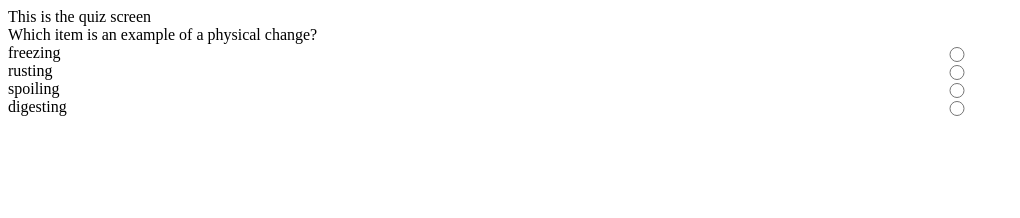
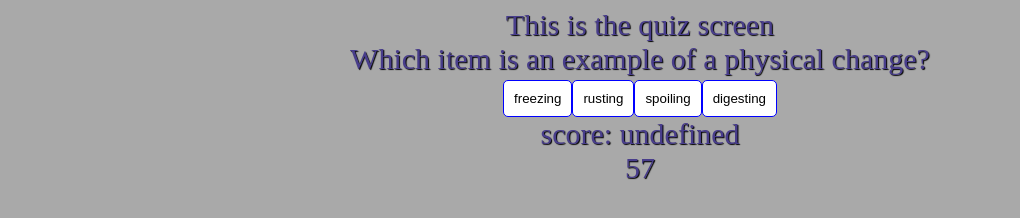
Before and after one commit to 14Kappaman/coding-assessment, a plain HTML site: page index.html in a window 1280 px wide. Both pictures are taken after a click on the button "startquiz". Shown: the whole page, without its empty margins (0-1020 px from the left). Drawn offline with nearby package versions, Linux system fonts and the light colour scheme.

Commit message:
added css syling, buttons, colors

```diff
--- a/main.js
+++ b/main.js
@@ -1,10 +1,14 @@
-
-
+var buttonscontainer;
+var timerupdate;
 var quizquestionview;
 var quizquestioninput;
 var quizquestionsubmit;
 var quizquestionoptions;
-var timer;
+var timerview;
+var timeleft;
+var lastupdate;
+var score;
+var scoreview;
 
 var questions = [
     {question: "Which item is an example of a physical change?", options: {
@@ -13,77 +17,115 @@ var questions = [
         c: "spoiling",
         d: "digesting",
     }, answer: "a"},
-    /*{question: "", options: {
-        a: "",
-        b: "",
-        c: "",
-        d: "",
+    {question: "Ice melting is an example of a?", options: {
+        a: "chemical change",
+        b: "physical change"
+
+    }, answer: "b"},
+    {question: "Roasting a marshmallow is an example of a?", options: {
+        a: "chemical change",
+        b: "physical change",
+
     }, answer: "a"},
-    {question: "", options: {
-        a: "",
-        b: "",
-        c: "",
-        d: "",
-    }, answer: "a"},
-    {question: "", options: {
-        a: "",
-        b: "",
-        c: "",
-        d: "",
-    }, answer: "a"}
-    {question: "", options: {
-        a: "",
-        b: "",
-        c: "",
-        d: "",
-    }, answer: "a"}*/
+    {question: "Is moving the lawn an example of physical or chemical change?", options: {
+        a: "chemical change",
+        b: "physical change",
+
+    }, answer: "b"},
+    {question: "Is bleaching your hair a physical or chemical change?", options: {
+        a: "physical change",
+        b: "chemical change",
+
+    }, answer: "b"}
 ]
-function displayquestion(){
-    var question = questions[0]
-    quizquestionview.html(question.question)
-    quizquestionoptions[0].html(question.options["a"])
-    quizquestionoptions[1].html(question.options["b"])
-    quizquestionoptions[2].html(question.options["c"])
-    quizquestionoptions[3].html(question.options["d"])
+function displayquestion(questionnumber){
+    var currentquestion=questions[questionnumber]
+    quizquestionview.html(currentquestion.question)
+    buttonscontainer.html("")
+    for (let key in currentquestion.options){
+        var button=$("<button></button>")
+        button.html(currentquestion.options[key])
+        buttonscontainer.append(button)
+        button.on("click", () => {
+            onanswer(currentquestion.answer,key,questionnumber+1)
+        })
+    }
+
+
+}
+function onanswer(answer,useranswer,nextquestion){
+    if (nextquestion >= questions.length){timeleft =0}
+    if (answer !== useranswer){
+        timeleft-=1000*10
+    }else {
+        score+=20;
+        scoreview.html(`score: ${score}`)
+    }
+displayquestion(nextquestion)
 }
 
+function displayStartMenu() {
+var highscoreview =$("<div></div>")
+var keys=Object.keys(window.localStorage)
+var display=""
+keys.forEach(key =>{
+    display+=`x${key}
 
-function displayStartMenu() {
-
+    ${window.localStorage.getItem(key)}`
+})
+highscoreview.html(display)
     var button = $("<button>startquiz</button>").on("click", startQuiz)
-    $("#startscreen").append(button)
+    $("#startscreen").append(button).append(highscoreview)
 }
 
 function startQuiz() {
     $("#startscreen").hide()
+  scoreview=$("<div> </div>")
+    quizquestionview = $("<div> </div>")
+    scoreview.html(`score: ${score}`)
+    buttonscontainer = $('<div></div>').addClass('buttonscontainer')
 
-    quizquestionview = $("<div> </div>")
-    let container = $('<div></div>').addClass('two_row')
-    var options = $("<span> </span>").addClass("row")
-    var optionsbutton = $("<span> </span>").addClass("row")
-    quizquestionoptions = [
-        $("<div></div>"),
-        $("<div></div>"),
-        $("<div></div>"),
-        $("<div></div>")
-
-    ]
-    quizquestioninput = [
-        $('<input type ="radio">'), $('<input type="radio">'),$('<input type="radio">'),$('<input type="radio">')
-    ]
-    quizquestionsubmit = $("<div> </div>")
-    timer = $("<div> </div>")
+    timerview = $("<div> </div>")
     $("#quiz").show()
     .append(quizquestionview)
-    .append(container
-        .append(options.append(quizquestionoptions))
-        .append(optionsbutton.append(quizquestioninput)))
-    .append(quizquestionsubmit)
-    .append(timer)
-    displayquestion()
+    .append(buttonscontainer)
+    .append(scoreview)
+    .append(timerview)
+    timeleft=1000*60*1
+    lastupdate=Date.now()
+    displayquestion(0)
+    timerupdate=setInterval(updatetimer,100)
+
+    score=0
+}
+function updatetimer( ) {
+    var currenttime = Date.now()
+    var timesince = currenttime - lastupdate
+    timeleft -= timesince;
+    if (timeleft <= 0){
+        startresults()
+    }
+    timerview.html(Math.floor(timeleft/1000))
+    lastupdate=currenttime
+
 }
 
 function startresults() {
-
+    $("#results").show()
+    var Initialsinput=$("<input type=`text`>")
+    var submit=$("<button>Save High Score</button>")
+    submit.on("click", () => {
+        window.localStorage.setItem(Initialsinput.val( ),score)
+        submit.remove()
+        Initialsinput.remove()
+        $("#results").append($("<div>savehighscore</div>"))
+    })
+    clearInterval(timerupdate)
+    $("#quiz").hide()
+    scoreview=$("<div> </div>")
+    .html(`Your High Score is ${score}`)
+    $("#results").append(scoreview)
+    .append(Initialsinput)
+    .append(submit)
 }
 displayStartMenu()
--- a/style.css
+++ b/style.css
@@ -9,3 +9,23 @@
     grid-template-columns: 1fr 1fr;
     justify-content: center;
 }
+
+body {
+    background-color: darkgrey;
+    font-size: 30px;
+    color: darkslateblue;
+    text-align: center;
+    text-shadow: 1px 1px 1px black;
+}
+button {
+    background-color:white;
+    padding: 10px;
+    border-radius: 5px;
+    border: blue 1px solid;
+    cursor:pointer;
+
+
+}
+button:hover {
+    background-color: turquoise;
+}
```
